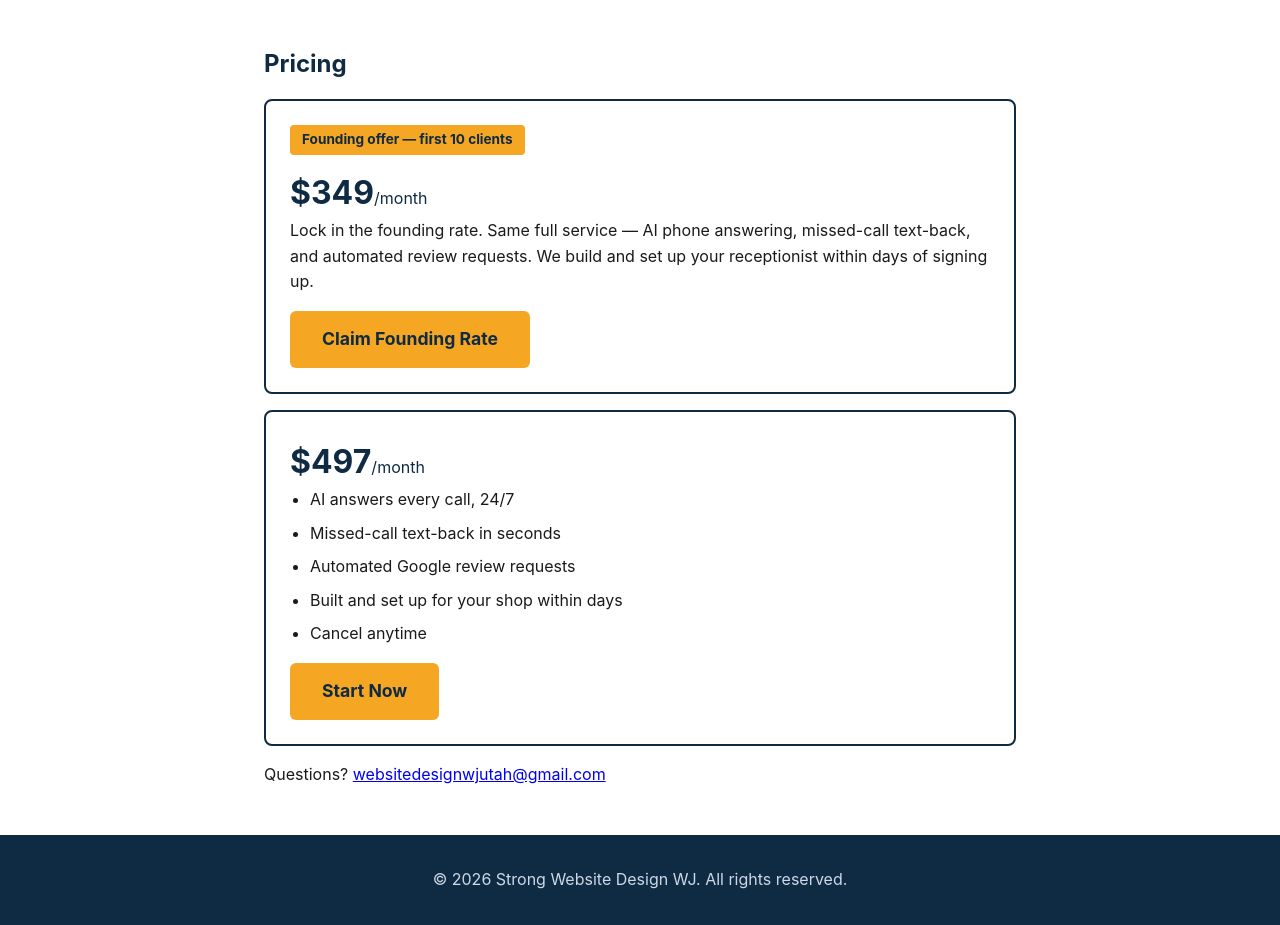
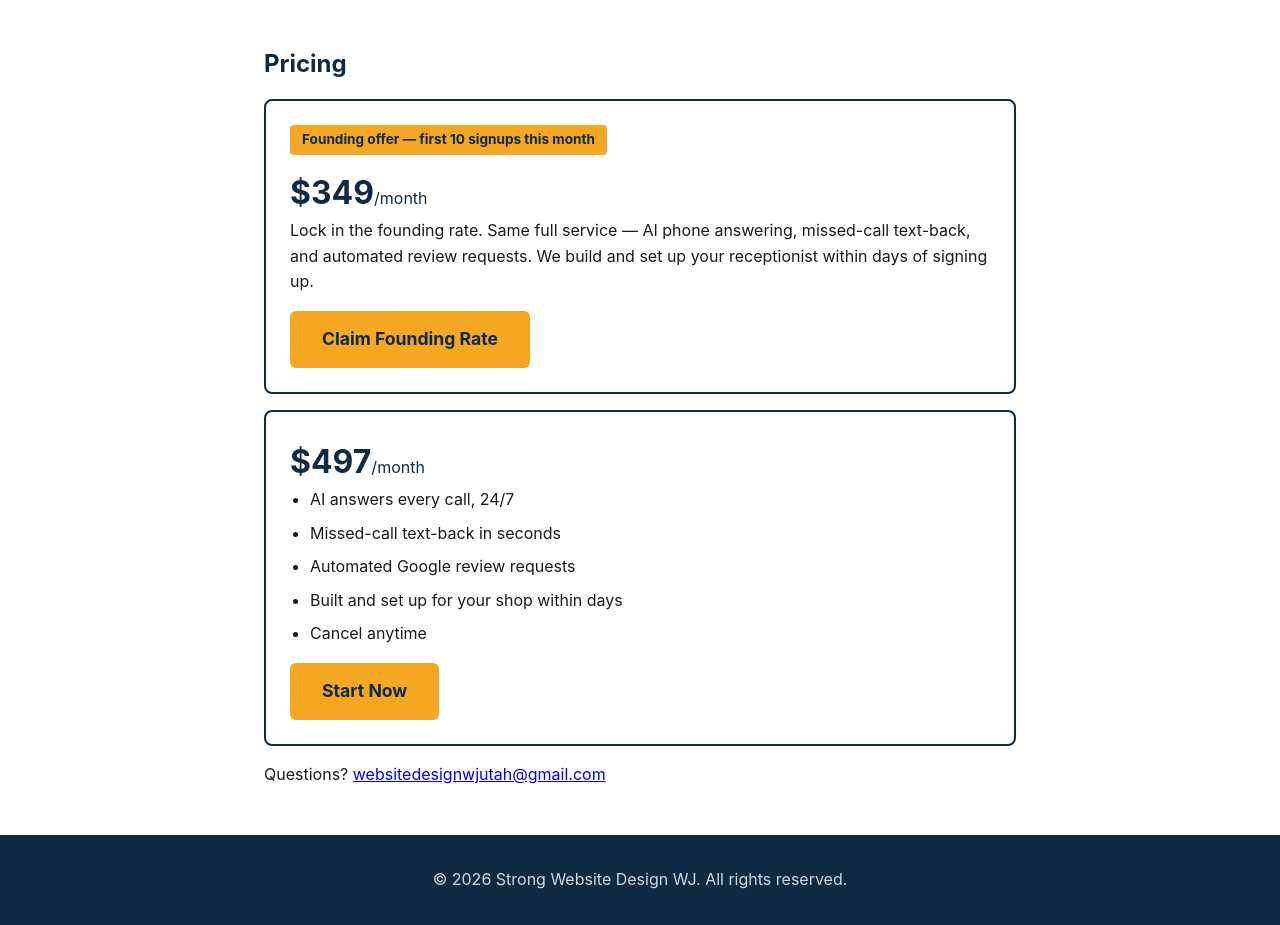
Before and after one commit to StrongRoots/Strong-Website-Design-WJ, a plain HTML site: page receptionist.html in a window 1280 px wide. Shown: the part 1054-1979 px from the top of the page. Drawn offline with Linux system fonts and the light colour scheme.

Commit message:
Update founding badge wording

```diff
--- a/receptionist.html
+++ b/receptionist.html
@@ -55,7 +55,7 @@
 <section id="pricing">
   <h3>Pricing</h3>
   <div class="price-box">
-    <div class="badge">Founding offer — first 10 clients</div>
+    <div class="badge">Founding offer — first 10 signups this month</div>
     <div class="price">$349<span style="font-size:1rem;font-weight:normal;">/month</span></div>
     <p>Lock in the founding rate. Same full service — AI phone answering, missed-call text-back, and automated review requests. We build and set up your receptionist within days of signing up.</p>
     <p style="margin-top:1rem;"><a class="cta" href="https://buy.stripe.com/7sY4graqD3EPcYf1wl1ck03">Claim Founding Rate</a></p>
```
